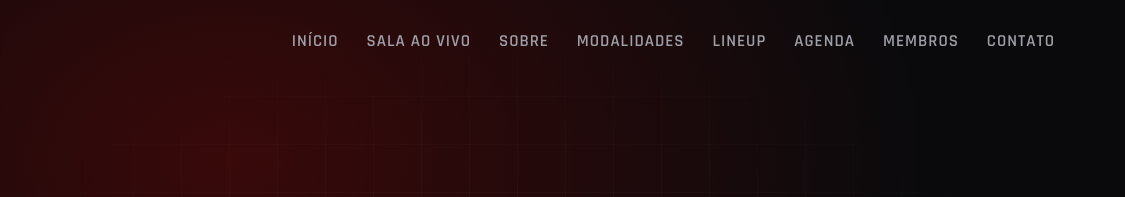
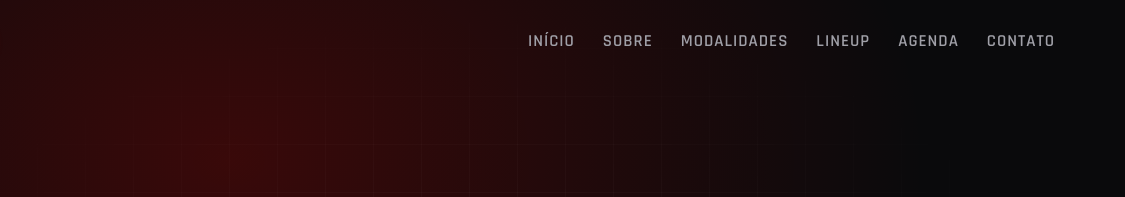
Before and after one commit to be22pn2/TW7, a plain HTML site: page index.html in a window 1280 px wide. Shown: the top 197 px of the page, 155-1280 px from the left. Drawn offline with nearby package versions, Linux system fonts and the light colour scheme; no server answers.

Commit message:
Remove Membros e Sala AO VIVO do menu

```diff
--- a/index.html
+++ b/index.html
@@ -17,12 +17,10 @@
             <a href="#home" class="logo">TW<span class="logo-accent">7</span></a>
             <ul class="nav-links" id="nav-links">
                 <li><a href="#home">Início</a></li>
-                <li><a href="sala.html">Sala AO VIVO</a></li>
                 <li><a href="#sobre">Sobre</a></li>
                 <li><a href="#jogos">Modalidades</a></li>
                 <li><a href="#time">Lineup</a></li>
                 <li><a href="#calendario">Agenda</a></li>
-                <li><a href="#membros">Membros</a></li>
                 <li><a href="#contato">Contato</a></li>
             </ul>
             <button class="nav-toggle" id="nav-toggle" aria-label="Abrir menu">
```
